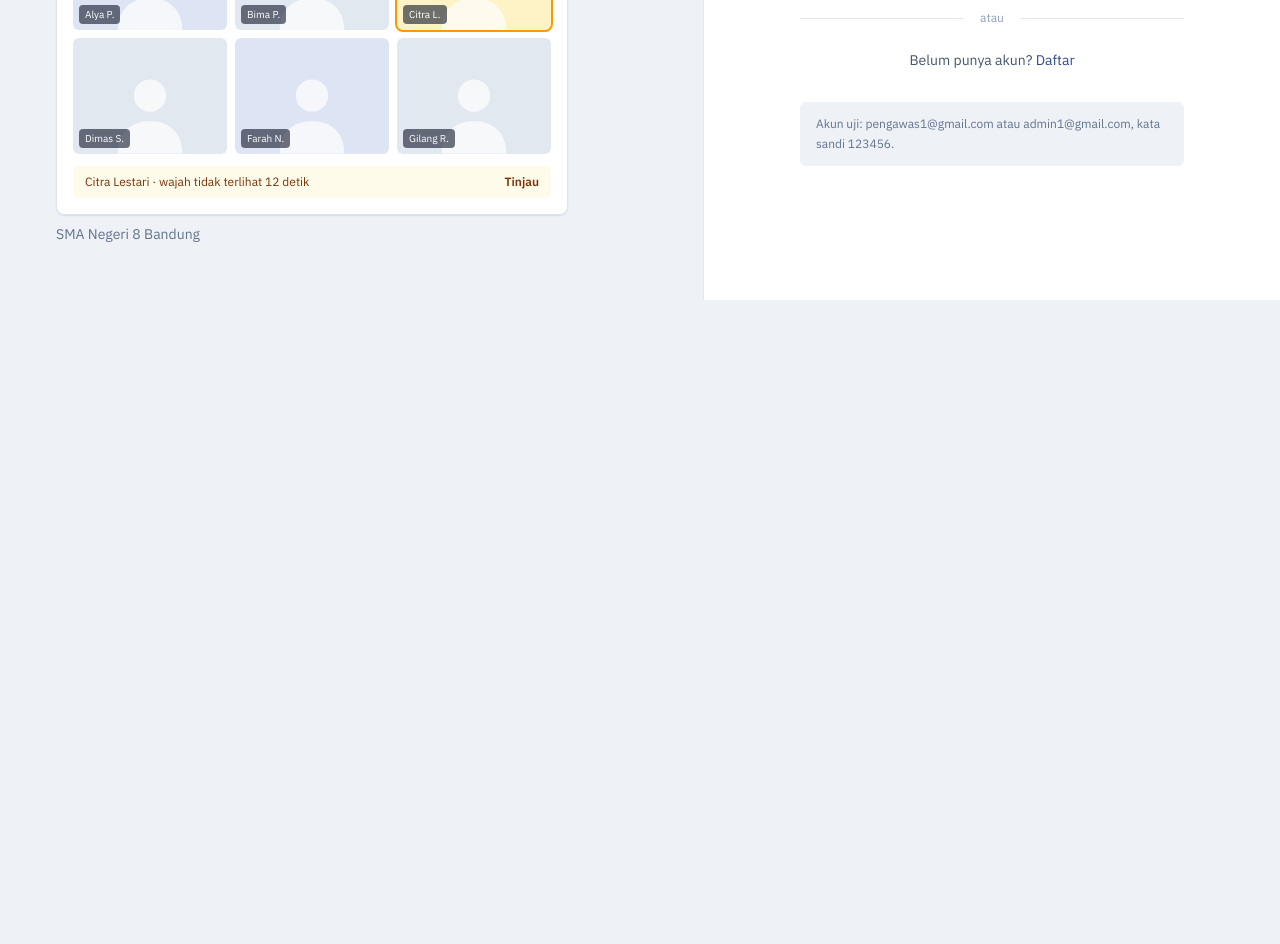
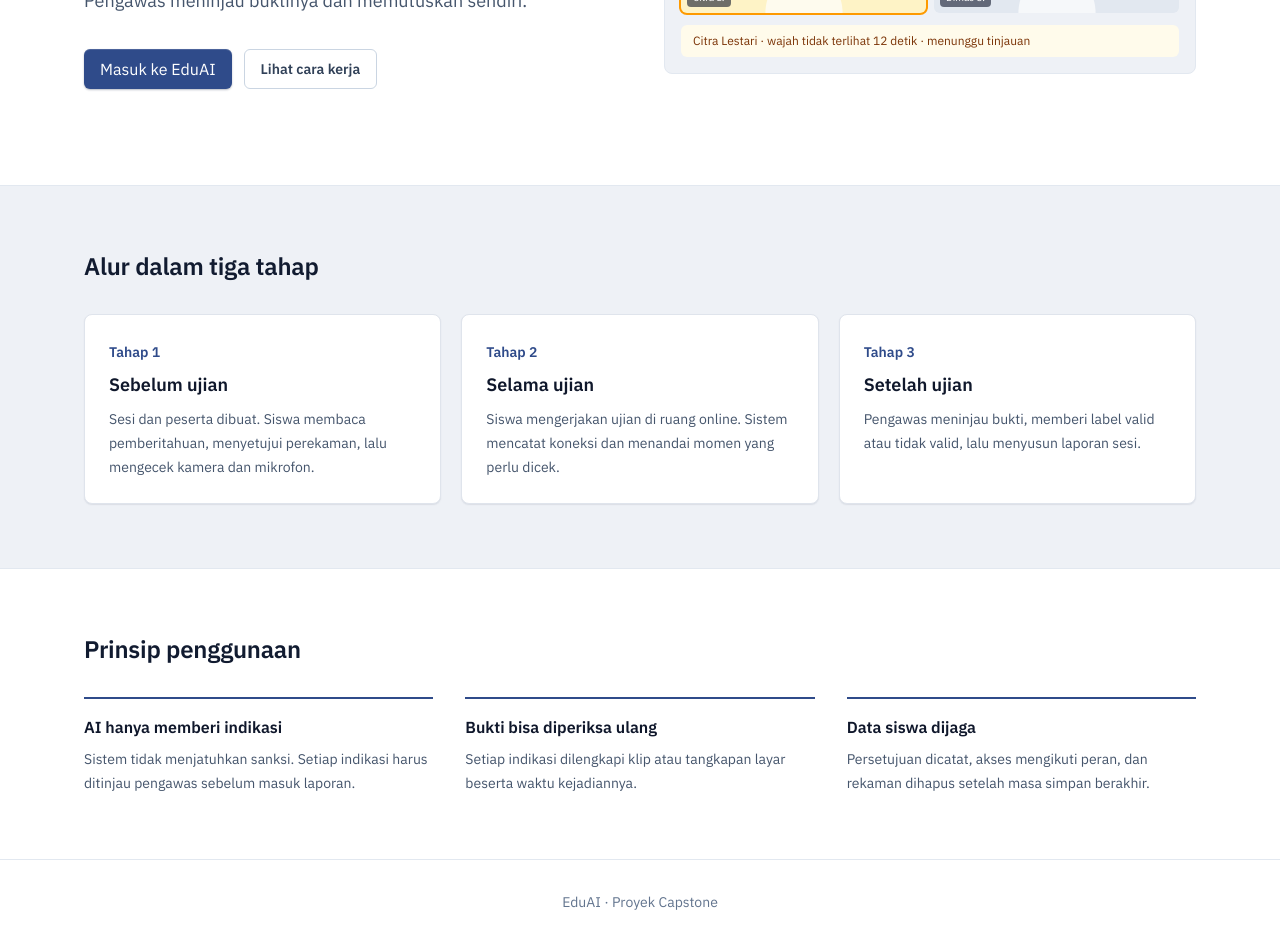
Before and after one commit to rendonsamosir-creator/eduai, a React (Vite) app: page / in a window 1280 px wide. Shown: the part 500-1444 px from the top of the page. Before the commit the page ends 800 px from the top, so only its background shows below. Built offline with nearby package versions, Linux system fonts and the light colour scheme; the HTML template or start-up script is replaced by a standard one.

Commit message:
Update App.tsx

```diff
--- a/src/App.tsx
+++ b/src/App.tsx
@@ -4,6 +4,7 @@ type Role = "Siswa" | "Pengawas" | "Penyelenggara Ujian" | "Admin" | "Pihak Seko
 type CreatedExam = { name: string; description: string; date: string; start: string; duration: string; supervisor: string; status: string; students: string[] };
 
 type Screen =
+  | "landing"
   | "login"
   | "dashboard"
   | "sessions"
@@ -140,6 +141,21 @@ const indications = [
   { name: "Citra Lestari", type: "Perangkat lain terlihat", time: "09.31.22", confidence: "Rendah" },
 ];
 
+function Landing({ go }: { go: (s: Screen) => void }) {
+  const steps: [string, string][] = [["Sebelum ujian", "Sesi dan peserta dibuat. Siswa membaca pemberitahuan, menyetujui perekaman, lalu mengecek kamera dan mikrofon."], ["Selama ujian", "Siswa mengerjakan ujian di ruang online. Sistem mencatat koneksi dan menandai momen yang perlu dicek."], ["Setelah ujian", "Pengawas meninjau bukti, memberi label valid atau tidak valid, lalu menyusun laporan sesi."]];
+  const points: [string, string][] = [["AI hanya memberi indikasi", "Sistem tidak menjatuhkan sanksi. Setiap indikasi harus ditinjau pengawas sebelum masuk laporan."], ["Bukti bisa diperiksa ulang", "Setiap indikasi dilengkapi klip atau tangkapan layar beserta waktu kejadiannya."], ["Data siswa dijaga", "Persetujuan dicatat, akses mengikuti peran, dan rekaman dihapus setelah masa simpan berakhir."]];
+  return <div className="min-h-screen bg-white text-slate-900">
+    <header className="sticky top-0 z-10 border-b border-slate-200 bg-white/95"><div className="mx-auto flex h-16 max-w-6xl items-center justify-between px-5"><Logo /><nav className="flex items-center gap-6 text-sm font-medium text-slate-600"><a href="#cara-kerja" className="hidden hover:text-slate-900 sm:block">Cara kerja</a><a href="#prinsip" className="hidden hover:text-slate-900 sm:block">Prinsip</a><Button onClick={() => go("login")}>Masuk</Button></nav></div></header>
+    <section className="mx-auto grid max-w-6xl items-center gap-12 px-5 py-16 lg:grid-cols-2 lg:py-24">
+      <div><p className="text-sm font-medium text-blue-700">Sistem pendukung pengawasan ujian online</p><h1 className="mt-3 text-4xl font-semibold leading-tight tracking-tight sm:text-5xl">Membantu pengawas melihat lebih teliti, tanpa menggantikan penilaiannya.</h1><p className="mt-5 max-w-lg text-lg leading-8 text-slate-600">EduAI menandai momen yang perlu dicek selama ujian online. Pengawas meninjau buktinya dan memutuskan sendiri.</p><div className="mt-8 flex flex-wrap gap-3"><Button onClick={() => go("login")}>Masuk ke EduAI</Button><a href="#cara-kerja" className="inline-flex h-10 items-center rounded-md border border-slate-300 px-4 text-sm font-semibold text-slate-700 hover:bg-slate-50">Lihat cara kerja</a></div></div>
+      <div className="rounded-lg border border-slate-200 bg-slate-50 p-4"><div className="mb-3 flex items-center justify-between text-xs"><p className="font-semibold text-slate-800">Ujian Akhir Matematika XI</p><span className="rounded-full bg-emerald-50 px-2.5 py-1 font-medium text-emerald-700">Berlangsung</span></div><div className="grid grid-cols-2 gap-2">{[["Alya P.", "bg-blue-100"], ["Bima P.", "bg-slate-200"], ["Citra L.", "bg-amber-100"], ["Dimas S.", "bg-slate-200"]].map(([n, c], i) => <div key={n} className={`relative aspect-video overflow-hidden rounded-md ${c} ${i === 2 ? "ring-2 ring-amber-500" : ""}`}><Silhouette /><span className="absolute bottom-1.5 left-1.5 rounded bg-slate-900/60 px-1.5 py-0.5 text-[10px] text-white">{n}</span></div>)}</div><p className="mt-3 rounded-md bg-amber-50 px-3 py-2 text-xs text-amber-900">Citra Lestari · wajah tidak terlihat 12 detik · menunggu tinjauan</p></div>
+    </section>
+    <section id="cara-kerja" className="border-y border-slate-200 bg-slate-50 py-16"><div className="mx-auto max-w-6xl px-5"><h2 className="text-2xl font-semibold">Alur dalam tiga tahap</h2><div className="mt-8 grid gap-5 md:grid-cols-3">{steps.map(([t, d], i) => <div key={t} className="rounded-lg border border-slate-200 bg-white p-6"><span className="text-sm font-semibold text-blue-700">Tahap {i + 1}</span><h3 className="mt-2 text-lg font-semibold">{t}</h3><p className="mt-2 text-sm leading-6 text-slate-600">{d}</p></div>)}</div></div></section>
+    <section id="prinsip" className="mx-auto max-w-6xl px-5 py-16"><h2 className="text-2xl font-semibold">Prinsip penggunaan</h2><div className="mt-8 grid gap-8 md:grid-cols-3">{points.map(([t, d]) => <div key={t} className="border-t-2 border-blue-700 pt-4"><h3 className="font-semibold">{t}</h3><p className="mt-2 text-sm leading-6 text-slate-600">{d}</p></div>)}</div></section>
+    <footer className="border-t border-slate-200 py-8 text-center text-sm text-slate-500">EduAI · Proyek Capstone</footer>
+  </div>;
+}
+
 type Account = { email: string; name: string; password: string; role: Role };
 const PREFIX_ROLE: Record<string, Role> = { siswa: "Siswa", pengawas: "Pengawas", penyelenggara: "Penyelenggara Ujian", admin: "Admin", sekolah: "Pihak Sekolah" };
 const roleFromEmail = (email: string): Role | undefined => PREFIX_ROLE[email.toLowerCase().match(/^([a-z]+)\d*@[^\s@]+\.[^\s@]+$/)?.[1] ?? ""];
@@ -216,6 +232,7 @@ function Login({ go }: { go: (s: Screen) => void }) {
 
       <section className="flex items-center justify-center px-6 py-12 sm:px-12">
         <div className="w-full max-w-sm">
+          <button type="button" onClick={() => go("landing")} className="mb-8 text-sm font-medium text-slate-500 hover:text-slate-900">&larr; Kembali ke beranda</button>
           <div className="mb-10 lg:hidden"><Logo /></div>
           <h2 className="text-2xl font-semibold text-slate-900">{register ? "Buat akun EduAI" : "Masuk ke EduAI"}</h2>
           <p className="mt-2 text-sm leading-6 text-slate-500">{register ? "Peran ditentukan dari awalan email, misalnya pengawas2@gmail.com." : "Gunakan email yang sudah didaftarkan sekolah."}</p>
@@ -439,14 +456,19 @@ function StudentHeader({ step }: { step?: number }) {
 
 function Consent({ go }: { go: (s: Screen) => void }) {
   const [agreed, setAgreed] = useState(false);
+  const [minor, setMinor] = useState(false);
+  const [guardian, setGuardian] = useState("");
+  const [declined, setDeclined] = useState(false);
   return <div className="min-h-screen bg-slate-50"><StudentHeader step={2} /><main className="mx-auto max-w-3xl p-5 py-10 sm:py-16">
     <div className="mb-8 flex items-center justify-center gap-2">{[1, 2].map((n) => <div key={n} className="flex items-center gap-2">{n > 1 && <div className="h-px w-12 bg-blue-200" />}<div className="grid size-8 place-items-center rounded-full bg-blue-700 text-xs font-bold text-white">{n === 1 ? <Icon name="check" size={14} /> : n}</div></div>)}</div>
     <section className="rounded-md border border-slate-200 bg-white p-6 sm:p-10">
       <div className="grid size-12 place-items-center rounded-md bg-blue-50 text-blue-700"><Icon name="shield" size={25} /></div><p className="mt-6 text-xs font-bold uppercase tracking-widest text-blue-700">Langkah 2 dari 2</p><h1 className="mt-2 text-3xl font-bold tracking-tight text-slate-900">Persetujuan Perekaman</h1><p className="mt-3 leading-7 text-slate-600">Untuk mendukung pengawasan ujian, video dan audio Anda akan direkam selama sesi berlangsung dan dianalisis oleh AI untuk memberikan Indikasi kepada pengawas.</p>
       <div className="my-7 grid gap-3 sm:grid-cols-2">{[["video","Data yang direkam","Kamera, mikrofon, dan aktivitas koneksi selama ujian."],["monitor","Analisis AI","Posisi wajah, pergerakan, suara, dan kestabilan perangkat untuk menghasilkan Indikasi."],["shield","Tujuan penggunaan","Mendukung pengawas dalam meninjau jalannya ujian secara bertanggung jawab."],["users","Akses & masa simpan","Pengawas berwenang dapat mengakses data. Rekaman disimpan maksimal 90 hari."]].map(([icon,title,copy]) => <div key={title} className="rounded-md bg-slate-50 p-4"><div className="flex items-center gap-2 font-bold text-slate-800"><Icon name={icon as IconName} size={18} />{title}</div><p className="mt-2 text-sm leading-6 text-slate-500">{copy}</p></div>)}</div>
       <div className="rounded-md border border-amber-200 bg-amber-50 p-4 text-sm leading-6 text-amber-900"><strong>Perlu diketahui:</strong> AI hanya memberikan Indikasi. Setiap keputusan akhir selalu dibuat oleh pengawas setelah meninjau bukti.</div>
-      <label className="mt-7 flex cursor-pointer items-start gap-3 rounded-md border border-slate-200 p-4 transition hover:bg-slate-50"><input type="checkbox" checked={agreed} onChange={(e) => setAgreed(e.target.checked)} className="mt-0.5 size-5 rounded border-slate-300 accent-blue-600" /><span><span className="block text-sm font-bold text-slate-800">Saya telah membaca dan menyetujui pemberitahuan perekaman dan analisis data.</span><span className="mt-1 block text-xs leading-5 text-slate-500">Persetujuan diperlukan untuk mengikuti ujian ini.</span></span></label>
-      <div className="mt-7 flex justify-end"><Button disabled={!agreed} onClick={() => go("exam")}>Setuju & Masuk Ujian <Icon name="chevron" size={17} /></Button></div>
+      <div className="mt-7 rounded-md border border-slate-200 p-4"><label className="flex cursor-pointer items-center gap-3 text-sm font-semibold text-slate-800"><input type="checkbox" checked={minor} onChange={(e) => setMinor(e.target.checked)} className="size-5 accent-blue-600" />Usia saya di bawah 18 tahun</label>{minor && <div className="mt-4"><label className="block text-sm font-semibold text-slate-700">Nama orang tua/wali yang menyetujui<input value={guardian} onChange={(e) => setGuardian(e.target.value)} placeholder="Nama lengkap orang tua atau wali" className="mt-2 h-11 w-full rounded-md border border-slate-200 px-3 text-sm font-normal" /></label><p className="mt-2 text-xs leading-5 text-slate-500">Persetujuan orang tua/wali dicatat bersama waktu dan versi teks pemberitahuan ini.</p></div>}</div>
+      <label className="mt-4 flex cursor-pointer items-start gap-3 rounded-md border border-slate-200 p-4 transition hover:bg-slate-50"><input type="checkbox" checked={agreed} onChange={(e) => setAgreed(e.target.checked)} className="mt-0.5 size-5 rounded border-slate-300 accent-blue-600" /><span><span className="block text-sm font-bold text-slate-800">Saya telah membaca dan menyetujui pemberitahuan perekaman dan analisis data.</span><span className="mt-1 block text-xs leading-5 text-slate-500">Persetujuan diperlukan untuk mengikuti ujian ini.</span></span></label>
+      {declined && <p role="alert" className="mt-5 rounded-md border border-red-200 bg-red-50 p-3 text-sm text-red-700">Tanpa persetujuan, Anda tidak dapat mengikuti ujian ini. Hubungi pengawas atau pihak sekolah.</p>}
+      <div className="mt-7 flex justify-between"><Button variant="ghost" onClick={() => setDeclined(true)}>Tolak</Button><Button disabled={!agreed || (minor && !guardian.trim())} onClick={() => go("exam")}>Setuju & Masuk Ujian <Icon name="chevron" size={17} /></Button></div>
     </section>
   </main></div>;
 }
@@ -726,7 +748,7 @@ function AccessDenied({ go }: { go: (s: Screen) => void }) {
 }
 
 export default function App() {
-  const [screen, setScreen] = useState<Screen>("login");
+  const [screen, setScreen] = useState<Screen>("landing");
   const [role, setRole] = useState<Role>("Pengawas");
   const [createdExam, setCreatedExam] = useState<CreatedExam | null>(null);
   const allowed: Record<Role, Screen[]> = {
@@ -736,9 +758,10 @@ export default function App() {
     Admin: ["login","dashboard","sessions","create","exam-detail","waiting","consent","device","exam","monitor","student-detail","detail","timeline","report","indications","history","students","users","permissions","configuration","retention","audit","settings","access-denied"],
     "Pihak Sekolah": ["login","dashboard","sessions","exam-detail","detail","report","indications","history","settings","access-denied"],
   };
-  const go = (next: Screen) => { setScreen(next === "login" || allowed[role].includes(next) ? next : "access-denied"); window.scrollTo({ top: 0, behavior: "smooth" }); };
+  const go = (next: Screen) => { setScreen(next === "login" || next === "landing" || allowed[role].includes(next) ? next : "access-denied"); window.scrollTo({ top: 0, behavior: "smooth" }); };
   let page: ReactNode;
-  if (screen === "login") page = <Login go={go} />;
+  if (screen === "landing") page = <Landing go={go} />;
+  else if (screen === "login") page = <Login go={go} />;
   else if (screen === "dashboard") page = <Dashboard go={go} />;
   else if (screen === "sessions") page = <Sessions go={go} />;
   else if (screen === "create") page = <AdminCreateExam go={go} />;
```
